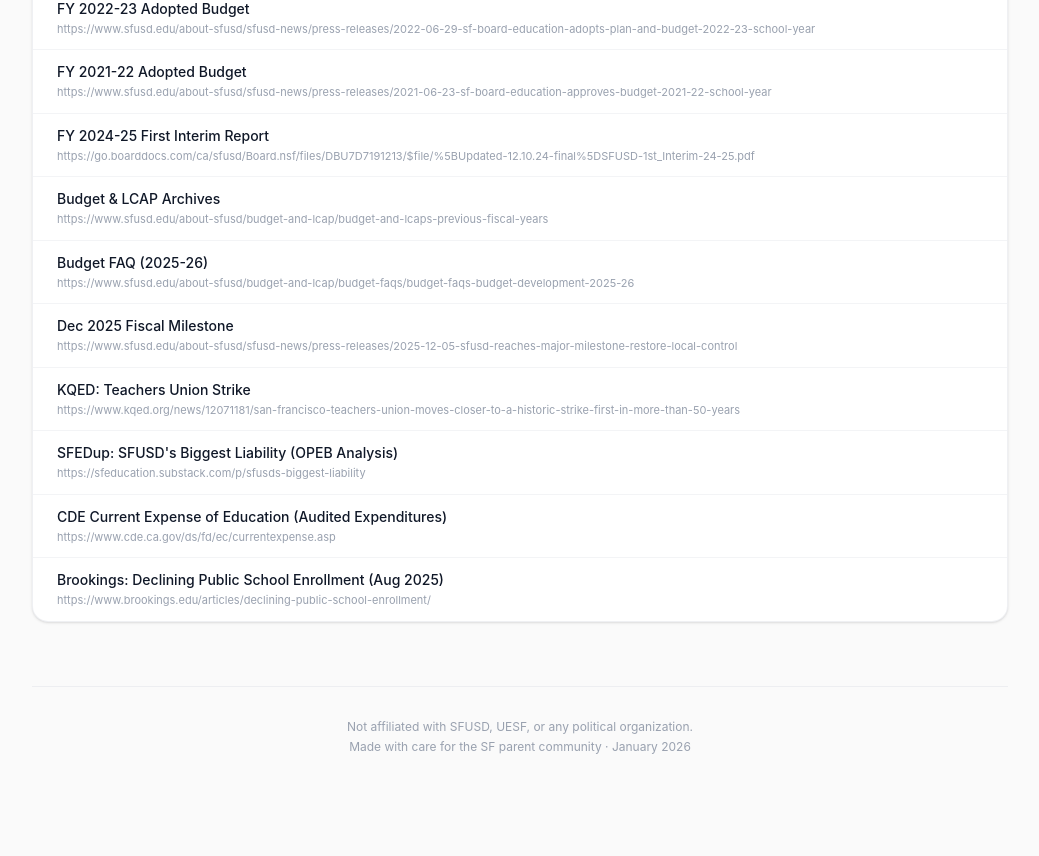
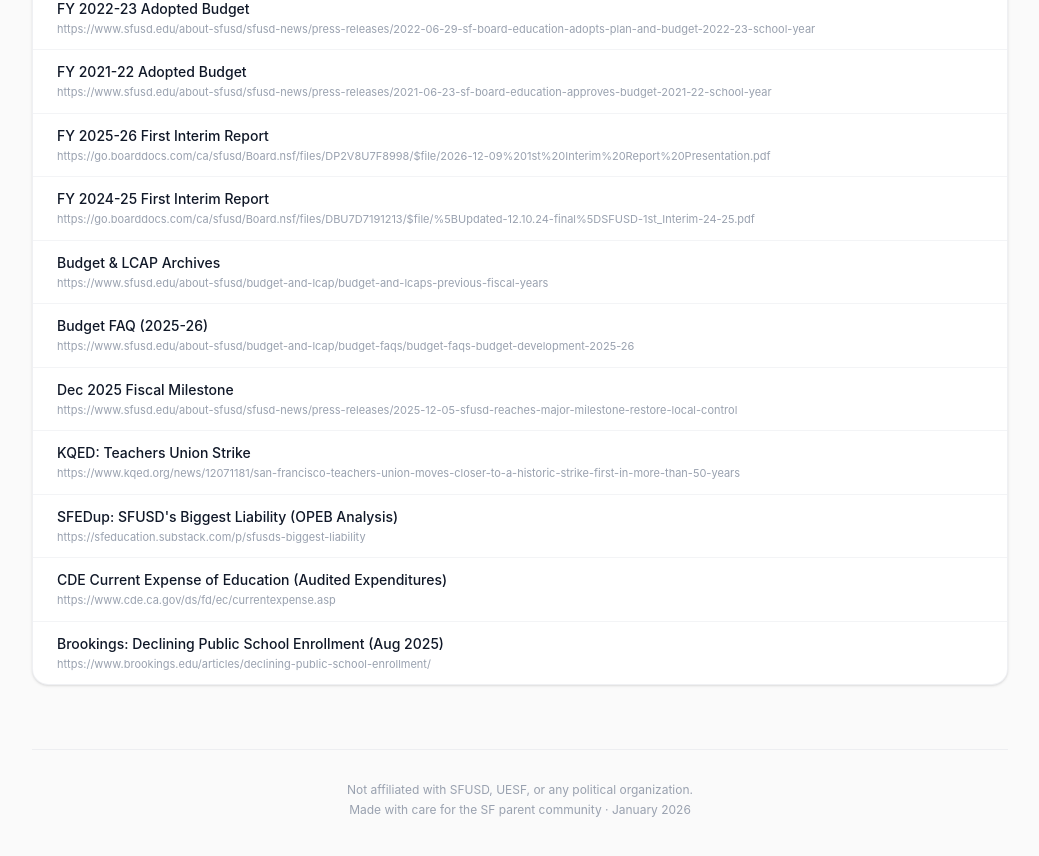
Before and after one commit to Grow-SF/sfusd-finances, a Next.js app: page / in a window 1280 px wide. Shown: the part 7160-8016 px from the top of the page, without its empty margins (120-1159 px from the left). Built offline with nearby package versions, Linux system fonts and the light colour scheme.

Commit message:
add first interim reports to data

```diff
--- a/app/data.ts
+++ b/app/data.ts
@@ -288,6 +288,53 @@
   },
 ];
 
+// Interim Reports — Mid-year budget revisions showing actual vs. adopted projections
+// These reports are issued twice per year (First Interim ~December, Second Interim ~March)
+// and show how actual revenues/expenditures are tracking against the adopted budget.
+// Source: SFUSD Board presentations and SACS certifications
+export const interimReports = [
+  {
+    year: "2025-26",
+    reportType: "First Interim",
+    reportDate: "2024-12-09",
+    unrestricted: {
+      beginningBalance: 221.2,
+      revenues: 744.5,
+      expenditures: 796.0,
+      deficit: 51.5,
+      endingBalance: 169.7,
+    },
+    restricted: {
+      beginningBalance: 207.7,
+      revenues: 547.1,
+      expenditures: 597.9,
+      deficit: 50.8,
+      endingBalance: 156.9,
+    },
+    combined: {
+      revenues: 1291.6,
+      expenditures: 1393.9,
+      deficit: 102.3,
+    },
+    certification: "Qualified",
+    multiYearProjections: [
+      { year: "2025-26", deficit: 51.5 },
+      { year: "2026-27", deficit: 32.0 },
+      { year: "2027-28", deficit: 19.0 },
+    ],
+    comparisonToAdopted: {
+      adoptedBudget: 1200,
+      revisedBudget: 1291.6,
+      adoptedDeficit: 0,
+      revisedDeficit: 102.3,
+      variance: 102.3,
+    },
+    source: "First Interim Report, December 9, 2024",
+    notes:
+      "Budget increased from $1,200M adopted to $1,291.6M at 1st Interim. Certification downgraded from balanced to Qualified. Combined deficit of $102.3M ($51.5M unrestricted + $50.8M restricted).",
+  },
+];
+
 export const teacherPay = {
   sfusdStarting: 69000,
   sfusdTop: 110000,
@@ -336,6 +383,10 @@
     url: "https://www.sfusd.edu/about-sfusd/sfusd-news/press-releases/2021-06-23-sf-board-education-approves-budget-2021-22-school-year",
   },
   {
+    label: "FY 2025-26 First Interim Report",
+    url: "https://go.boarddocs.com/ca/sfusd/Board.nsf/files/DP2V8U7F8998/$file/2026-12-09%201st%20Interim%20Report%20Presentation.pdf",
+  },
+  {
     label: "FY 2024-25 First Interim Report",
     url: "https://go.boarddocs.com/ca/sfusd/Board.nsf/files/DBU7D7191213/$file/%5BUpdated-12.10.24-final%5DSFUSD-1st_Interim-24-25.pdf",
   },
--- a/data-sources/metadata.json
+++ b/data-sources/metadata.json
@@ -1,7 +1,7 @@
 {
-  "lastDownload": "2026-02-04T00:53:04.936Z",
-  "totalSources": 12,
-  "successful": 12,
+  "lastDownload": "2026-02-06T16:23:00.000Z",
+  "totalSources": 13,
+  "successful": 13,
   "failed": 0,
   "sources": [
     {
@@ -48,6 +48,15 @@
       "status": "success",
       "downloadedAt": "2026-02-04T00:52:51.386Z",
       "size": 115122
+    },
+    {
+      "label": "FY 2025-26 First Interim Report",
+      "url": "https://go.boarddocs.com/ca/sfusd/Board.nsf/files/DP2V8U7F8998/$file/2026-12-09%201st%20Interim%20Report%20Presentation.pdf",
+      "localPath": "data-sources/reports/2026-12-09-first-interim-report-presentation.pdf",
+      "contentType": "application/pdf",
+      "status": "success",
+      "downloadedAt": "2026-02-06T16:23:00.000Z",
+      "size": 789278
     },
     {
       "label": "FY 2024-25 First Interim Report",
```
Also changed, not shown: 1 other file (tests, documents, lock files or other folders).
